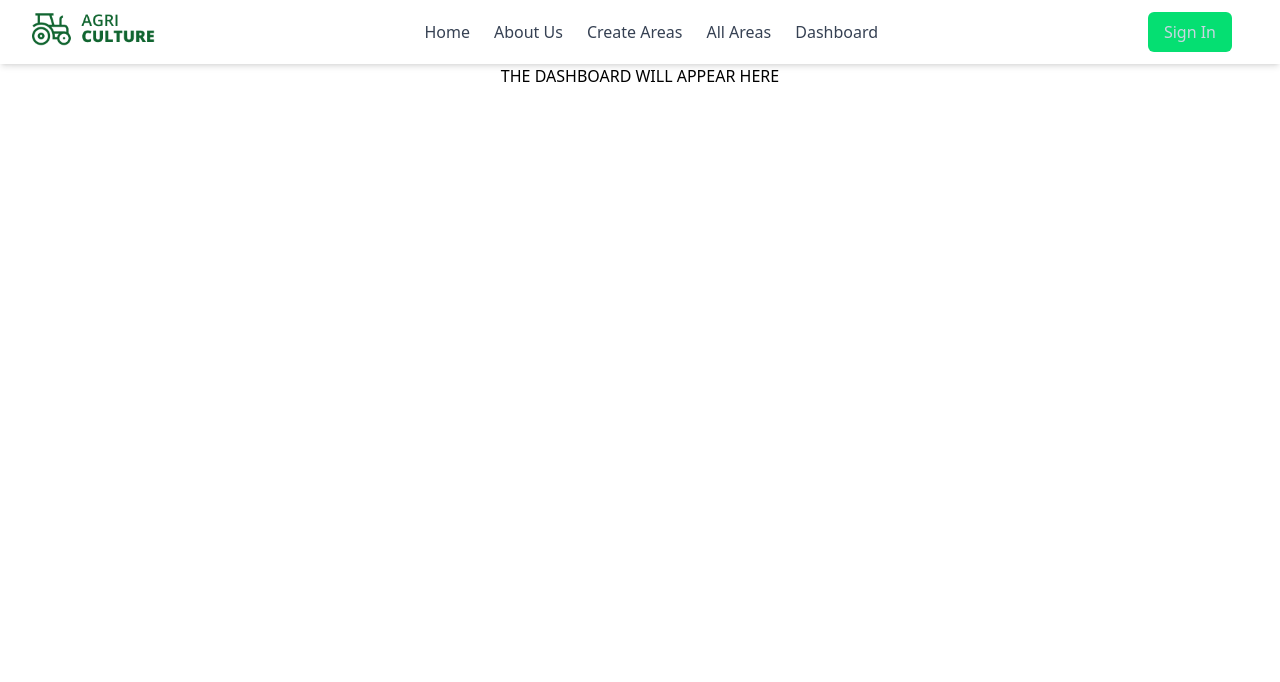
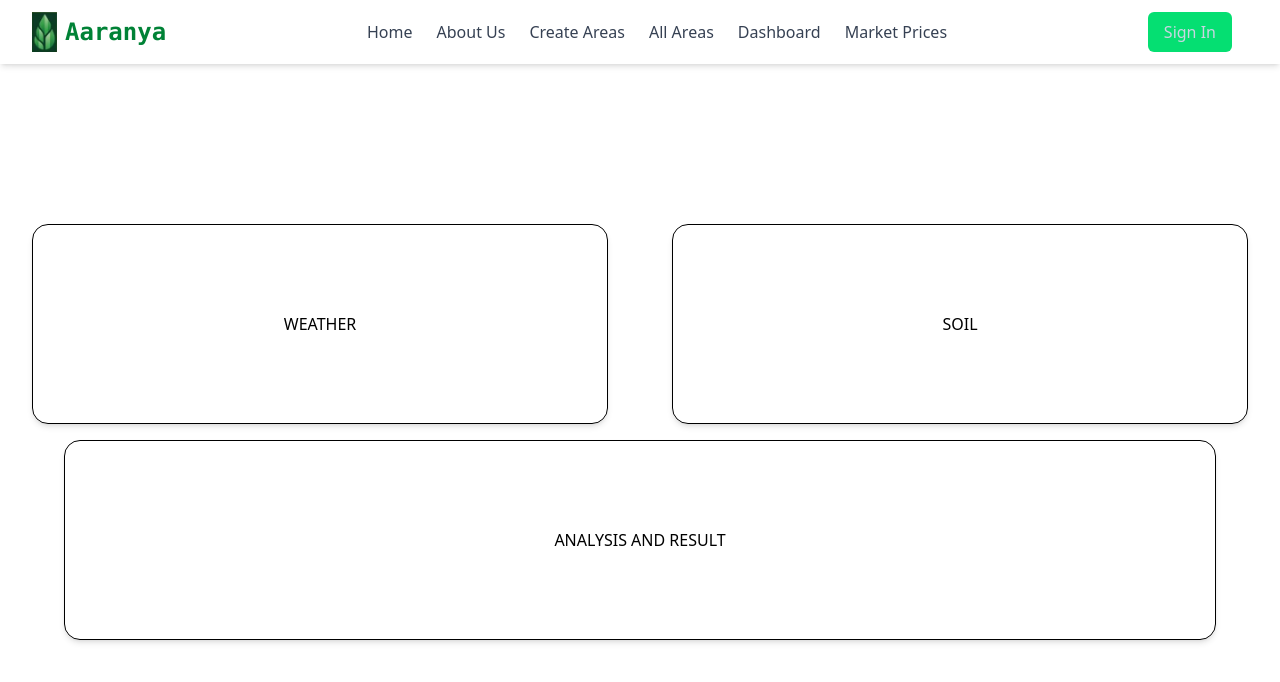
Before and after one commit to CodingPheonix/Team-Sparsh---Solution-Challenge-, a Next.js app in the folder FrontEnd/: page /Dashboard in a window 1280 px wide. Shown: the top 682 px of the page. Built offline with nearby package versions, Linux system fonts and the light colour scheme.

Commit message:
added new pages in navigation and customised logo

```diff
--- a/FrontEnd/app/About/page.tsx
+++ b/FrontEnd/app/About/page.tsx
@@ -1,4 +1,5 @@
 import React, { JSX } from 'react';
+import Image from 'next/image';
 
 const page = (): JSX.Element => {
   const teamMembers = [
@@ -7,25 +8,25 @@ const page = (): JSX.Element => {
       role: 'Database Administrator',
       special_role: 'Team Leader',
       course: 'B.Tech Computer Science',
-      image: './Puskar_Kumar_Prasad_Profile.jpg',
+      image: '/Puskar_Kumar_Prasad_Profile.jpg',
     },
     {
       name: 'Sayan Biswas',
       role: 'Frontend Developer',
       course: 'B.Tech Computer Science',
-      image: './Sayan_Biswas_Profile.jpg',
+      image: '/Sayan_Biswas_Profile.jpg',
     },
     {
       name: 'Ranit Das',
       role: 'Backend Developer',
       course: 'B.Tech Computer Science',
-      image: './Ranit_das_profile.jpg',
+      image: '/Ranit_das_profile.jpg',
     },
     {
       name: 'Sohom Das',
       role: 'ML Engineer',
       course: 'B.Tech Computer Science',
-      image: './Sohom_Das_Profile.jpg',
+      image: '/Sohom_Das_Profile.jpg',
     },
   ];
 
@@ -35,8 +36,16 @@ const page = (): JSX.Element => {
       <div className="grid grid-cols-1 md:grid-cols-2 lg:grid-cols-4 gap-4">
         {teamMembers.map((member, index) => (
           <div key={index} className="bg-white p-6 rounded-lg flex flex-col items-center">
-            <img
+            {/* <img
               src={member.image}
+              alt={member.name}
+              className="w-24 h-24 rounded-full object-cover mb-4"
+            /> */}
+            <Image
+              src={member.image}
+              width={500}
+              height={500}
+              loading='lazy'
               alt={member.name}
               className="w-24 h-24 rounded-full object-cover mb-4"
             />
--- /dev/null
+++ b/FrontEnd/app/Components/Logo.tsx
@@ -0,0 +1,19 @@
+import React from 'react'
+import Image from 'next/image'
+
+const Logo = () => {
+    return (
+        <div className='flex justify-center items-center gap-2 h-10 w-auto'>
+            <Image
+                src="/website_logo.jpg"
+                width={25}
+                height={25}
+                loading='lazy'
+                alt="logo_image"
+            />
+            <div className='text-2xl font-mono font-bold text-green-700'>Aaranya</div>
+        </div>
+    )
+}
+
+export default Logo
--- a/FrontEnd/app/Components/Navbar.tsx
+++ b/FrontEnd/app/Components/Navbar.tsx
@@ -4,6 +4,7 @@ import Image from 'next/image';
 import Link from 'next/link';
 import { GiHamburgerMenu } from "react-icons/gi";
 import { RxCross1 } from "react-icons/rx";
+import Logo from './Logo';
 
 const Navbar: React.FC = () => {
     const [isHidden, setIsHidden] = useState<boolean>(true);
@@ -12,7 +13,7 @@ const Navbar: React.FC = () => {
         <header className="bg-white shadow-md fixed w-full z-50">
             <div className="mx-auto px-4 md:px-6 lg:px-8 flex items-center justify-between h-16">
                 <Link href="/" className="flex items-center">
-                    <Image src={'/logo.png'} width={500} height={500} loading='lazy' alt="Logo" className='h-10 w-auto' />
+                    <Logo />
                 </Link>
 
                 {/* Mobile menu button */}
@@ -30,6 +31,7 @@ const Navbar: React.FC = () => {
                     <Link href="/Create_Polygon" className="text-gray-700 hover:text-green-600">Create Areas</Link>
                     <Link href="/All_Polygon" className="text-gray-700 hover:text-green-600">All Areas</Link>
                     <Link href="/Dashboard" className="text-gray-700 hover:text-green-600">Dashboard</Link>
+                    <Link href="/Market_Prices" className="text-gray-700 hover:text-green-600">Market Prices</Link>
                 </nav>
 
                 <div className="hidden lg:block pr-4">
@@ -45,6 +47,7 @@ const Navbar: React.FC = () => {
                     <li><Link href="/Create_Polygon" className="block text-gray-700 hover:text-green-600 hover:border hover:shadow-md">Create Areas</Link></li>
                     <li><Link href="/All_Polygon" className="block text-gray-700 hover:text-green-600 hover:border hover:shadow-md">All Areas</Link></li>
                     <li><Link href="/Dashboard" className="block text-gray-700 hover:text-green-600 hover:border hover:shadow-md">Dashboard</Link></li>
+                    <li><Link href="/Market_Prices" className="block text-gray-700 hover:text-green-600 hover:border hover:shadow-md">Market Prices</Link></li>
                     <li><button className="hover:bg-green-500 bg-green-400 active:bg-green-600 py-2 px-4 rounded-md text-white">Sign In</button></li>
                 </ul>
             </nav>
--- a/FrontEnd/app/Dashboard/page.tsx
+++ b/FrontEnd/app/Dashboard/page.tsx
@@ -1,9 +1,13 @@
 import React, { JSX } from 'react'
 
-const page = ():JSX.Element => {
+const page = (): JSX.Element => {
   return (
-    <div className='h-full w-full flex items-center justify-center'>
-      THE DASHBOARD WILL APPEAR HERE
+    <div className='h-[calc(100vh-4rem)] w-full flex flex-col gap-4 items-center justify-center'>
+      <div className='flex w-full justify-around items-center'>
+        <div className='w-[45%] h-[25vh] flex justify-center items-center border shadow-md rounded-2xl'>WEATHER</div>
+        <div className='w-[45%] h-[25vh] flex justify-center items-center border shadow-md rounded-2xl'>SOIL</div>
+      </div>
+      <div className='w-[90%] min-h-[25vh] flex justify-center items-center border shadow-md rounded-2xl'>ANALYSIS AND RESULT</div>
     </div>
   )
 }
--- a/FrontEnd/app/Market_Prices/page.tsx
+++ b/FrontEnd/app/Market_Prices/page.tsx
@@ -70,7 +70,7 @@ const Page: React.FC = () => {
   });
 
   return (
-    <div className='flex flex-col md:flex-row bg-green-50 min-h-[calc(100vh-20rem)] p-2 md:p-5'>
+    <div className='flex flex-col md:flex-row bg-green-100 p-2 md:p-5'>
       {/* Market Data Section */}
       <div className='md:w-3/4 w-full bg-white p-4 rounded-lg shadow-lg'>
         <h1 className='font-bold text-3xl text-green-700 m-3'>Market Price Indexes</h1>
```
Also changed, not shown: FrontEnd/public/website_logo.jpg (added).
